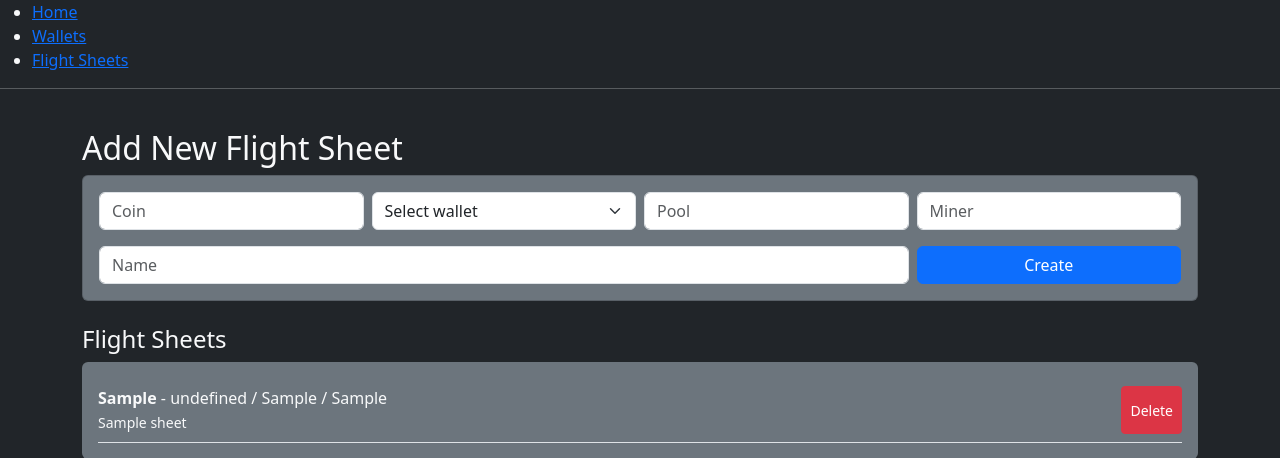
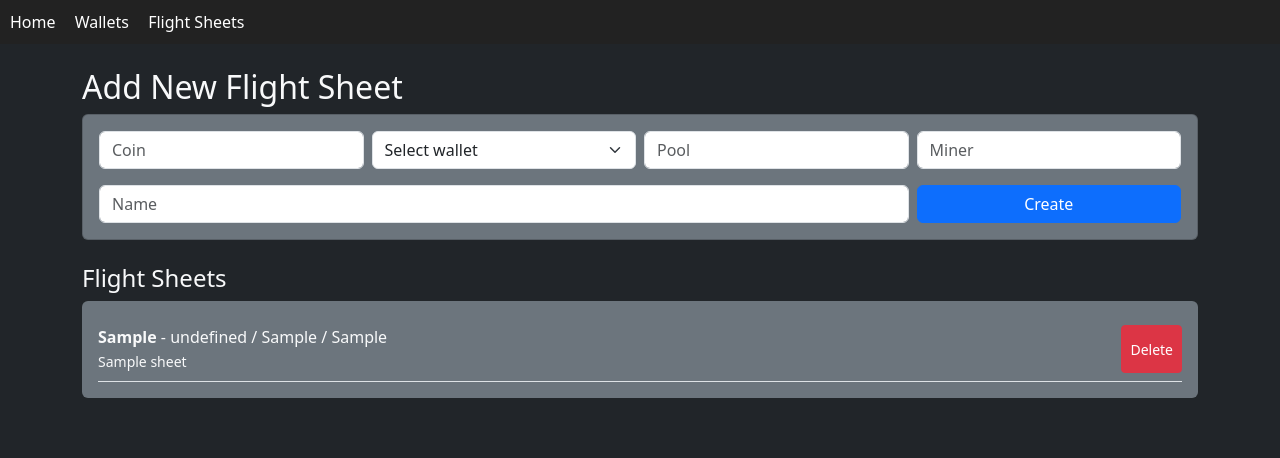
Before and after one commit to kecodon/project-root, a FastAPI app: page /flight_sheets in a window 1280 px wide. Shown: the top 458 px of the page. Run offline with FastAPI, Linux system fonts and the light colour scheme; tables that the repository leaves empty hold one stand-in row (values such as "Sample post").

Commit message:
Update navbar.html

```diff
--- a/templates/navbar.html
+++ b/templates/navbar.html
@@ -1,8 +1,5 @@
-<nav>
-  <ul>
-    <li><a href="/">Home</a></li>
-    <li><a href="/wallets">Wallets</a></li>
-    <li><a href="/flight-sheets">Flight Sheets</a></li>
-  </ul>
+<nav style="background-color: #222; padding: 10px;">
+  <a href="/" style="color: white; margin-right: 15px; text-decoration: none;">Home</a>
+  <a href="/wallets" style="color: white; margin-right: 15px; text-decoration: none;">Wallets</a>
+  <a href="/flight-sheets" style="color: white; text-decoration: none;">Flight Sheets</a>
 </nav>
-<hr>
```
